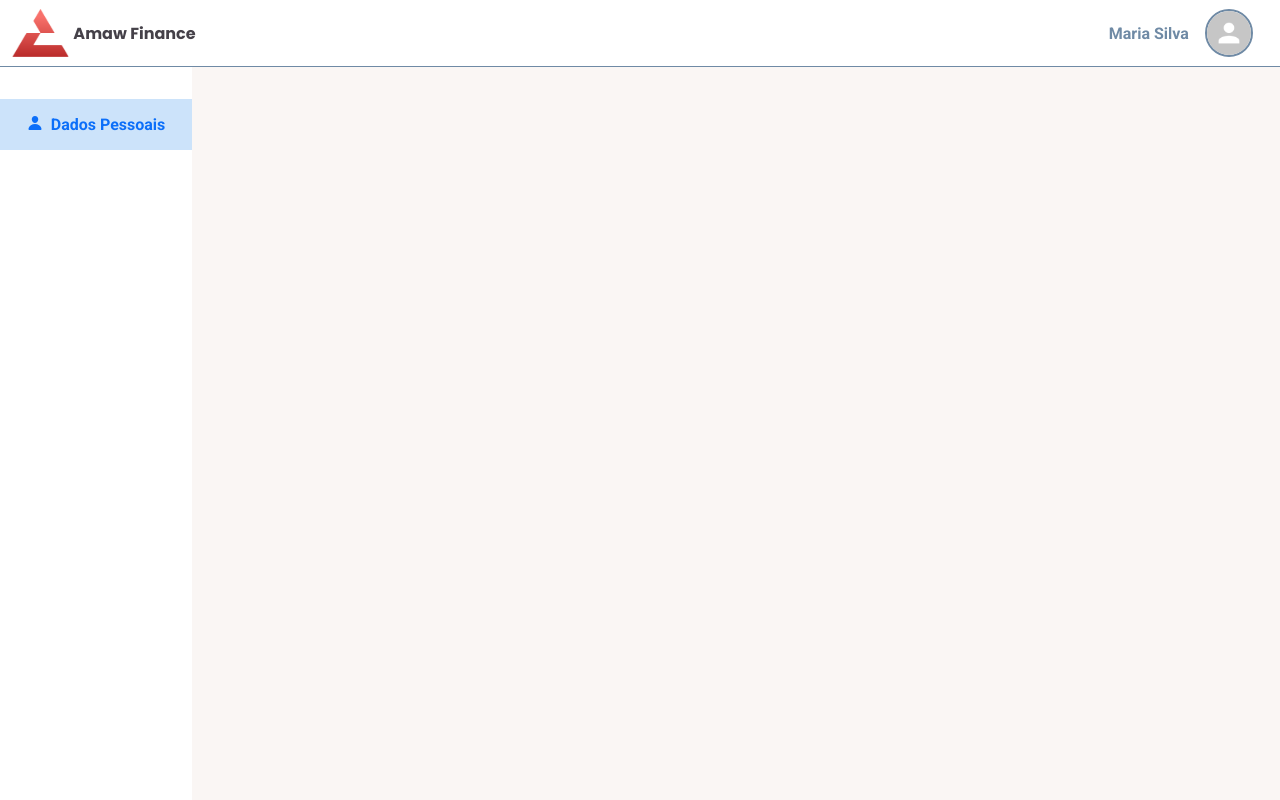
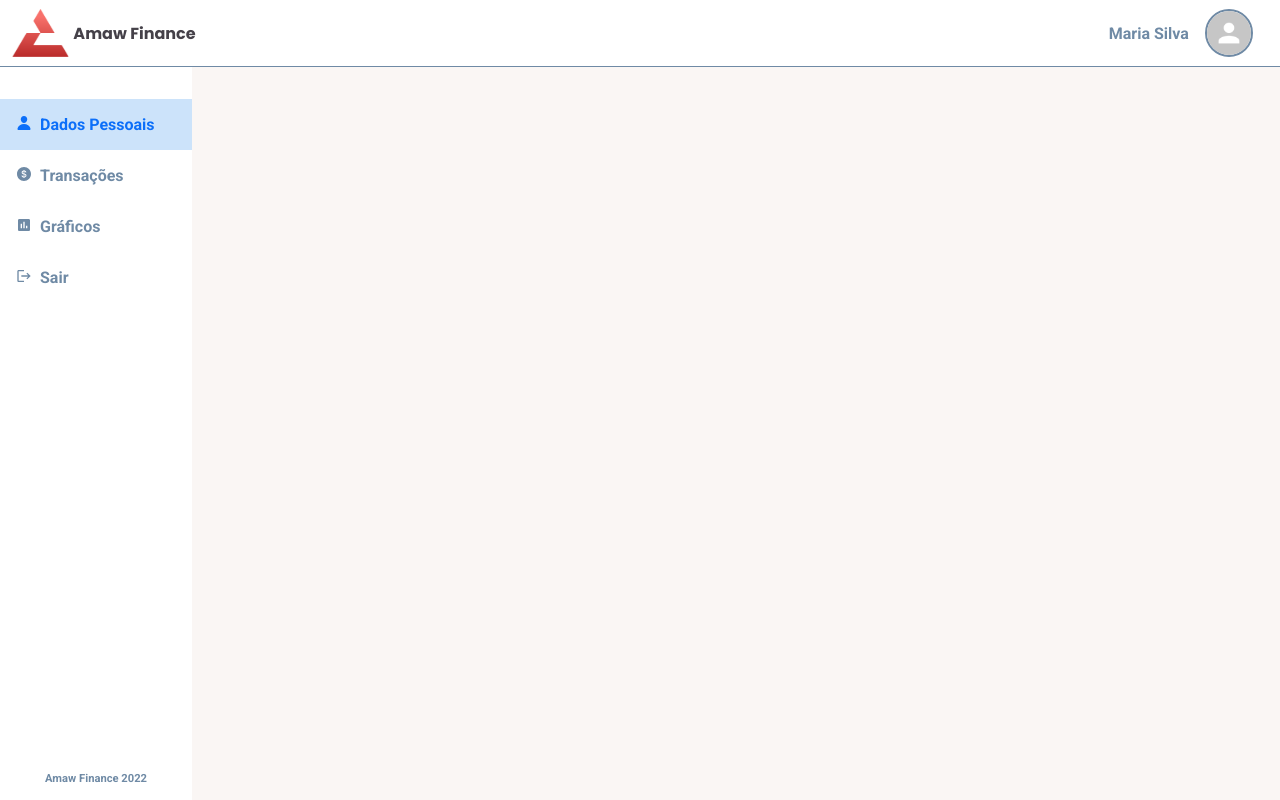
Before and after one commit to wendelsantosd/amawfinance-web, a React (Create React App) app: page /profile in a window 1280 px wide. Built offline with nearby package versions, Linux system fonts and the light colour scheme.

Commit message:
Implements component Menu.

```diff
--- a/src/Components/Menu/index.tsx
+++ b/src/Components/Menu/index.tsx
@@ -2,6 +2,7 @@ import React from 'react'
 import { AiFillDollarCircle } from 'react-icons/ai'
 import { IoPerson } from 'react-icons/io5'
 import { MdInsertChart, MdLogout } from 'react-icons/md'
+import { useNavigate } from 'react-router-dom'
 
 import { Container, Option } from './menu.styles'
 
@@ -10,13 +11,38 @@ interface MenuProps {
 }
 
 export const Menu = ({ page }: MenuProps) => {
-    console.log(page === 'profile')
+    const navigate = useNavigate()
+
     return <Container>
         <Option
             isActive={page === 'profile'}
+            onClick={() => navigate('/profile')}
         >
             <IoPerson className='icon-belongs-menu'/>
             <p>Dados Pessoais</p>
         </Option>
+        <Option
+            isActive={page === 'transactions'}
+            onClick={() => navigate('/transactions')}
+        >
+            <AiFillDollarCircle className='icon-belongs-menu'/>
+            <p>Transações</p>
+        </Option>
+        <Option
+            isActive={page === 'charts'}
+            onClick={() => navigate('/charts')}
+        >
+            <MdInsertChart className='icon-belongs-menu'/>
+            <p>Gráficos</p>
+        </Option>
+        <Option
+            isActive={page === 'logout'}
+            onClick={() => navigate('/')}
+        >
+            <MdLogout className='icon-belongs-menu'/>
+            <p>Sair</p>
+        </Option>
+
+        <p className='text-amaw'>Amaw Finance 2022</p>
     </Container>
 }
--- a/src/Components/Menu/menu.styles.ts
+++ b/src/Components/Menu/menu.styles.ts
@@ -1,10 +1,21 @@
 import styled from 'styled-components'
 
 export const Container = styled.div`
+    position: relative;
     height: 100vh;
     width: 12rem;
     background: var(--white);
     padding-top: 2rem;
+
+    .text-amaw {
+        position: absolute;
+        bottom: 2%;
+        font-weight: 700;
+        font-size: 0.7rem;
+        color: var(--grey-300);
+        width: 100%;
+        text-align: center;
+    }
 `
 
 interface OptionProps {
@@ -13,7 +24,7 @@ interface OptionProps {
 
 export const Option = styled.div<OptionProps>`
     display: flex;
-    justify-content: center;
+    justify-content: flex-start;
     font-size: 1rem;
     width: 100%;
     padding: 1rem;
```
